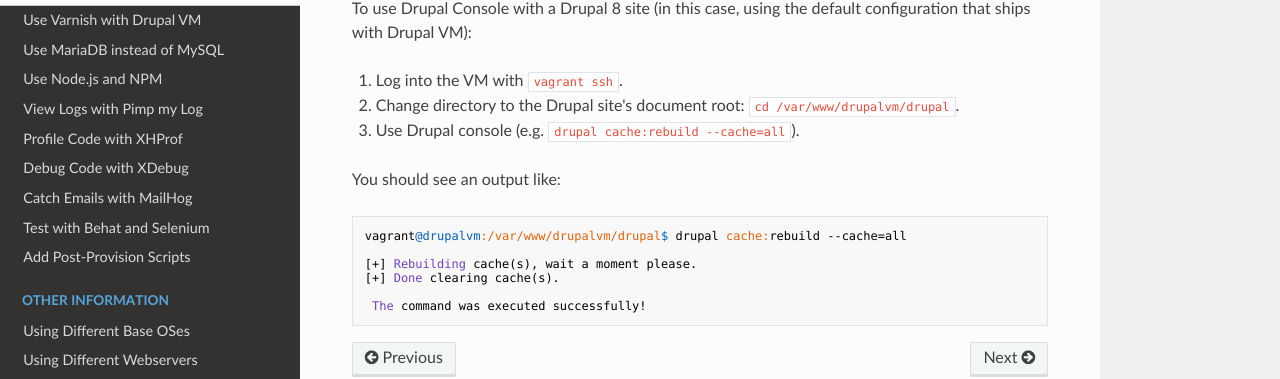
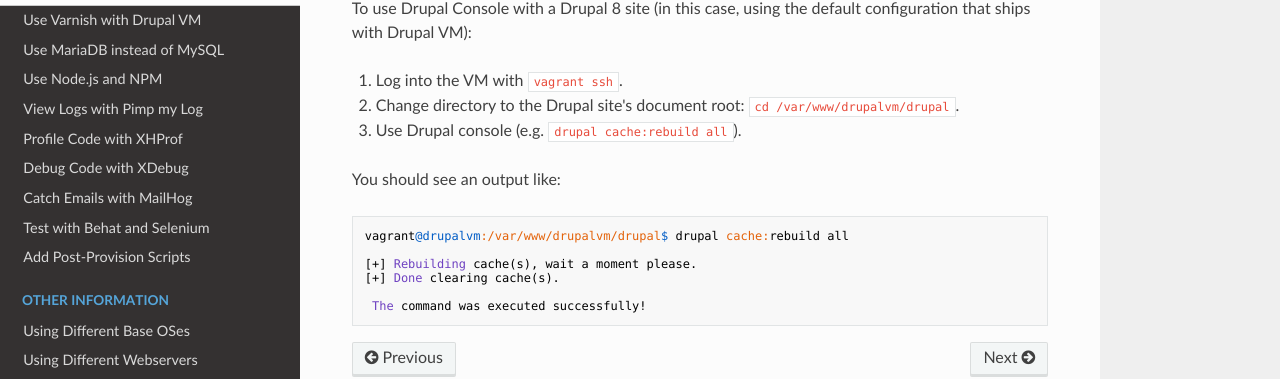
Before and after one commit to geerlingguy/drupal-vm, an MkDocs documentation site: the page built from docs/extras/drupal-console.md, in a window 1280 px wide. Shown: the part 247-626 px from the top of the page. Built offline with MkDocs 1.6.1, drawn with Linux system fonts in a browser that asks for light colours; nearby versions of some CDN libraries; old or Windows-style settings are respelled for this version of MkDocs.

Commit message:
Update drupal-console.md
Drupal Console Cache Rebuild Syntax Update

````diff
--- a/docs/extras/drupal-console.md
+++ b/docs/extras/drupal-console.md
@@ -6,12 +6,12 @@ To use Drupal Console with a Drupal 8 site (in this case, using the default conf
 
   1. Log into the VM with `vagrant ssh`.
   2. Change directory to the Drupal site's document root: `cd /var/www/drupalvm/drupal`.
-  3. Use Drupal console (e.g. `drupal cache:rebuild --cache=all`).
+  3. Use Drupal console (e.g. `drupal cache:rebuild all`).
 
 You should see an output like:
 
 ```
-vagrant@drupalvm:/var/www/drupalvm/drupal$ drupal cache:rebuild --cache=all
+vagrant@drupalvm:/var/www/drupalvm/drupal$ drupal cache:rebuild all
 
 [+] Rebuilding cache(s), wait a moment please.
 [+] Done clearing cache(s).
````
